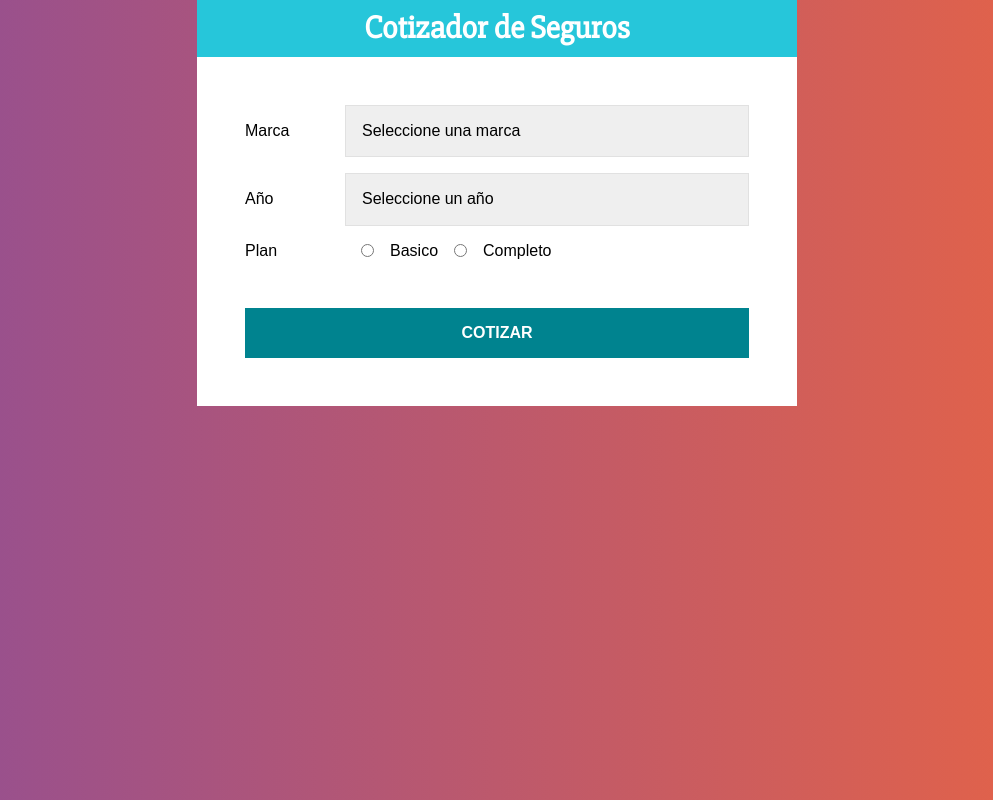
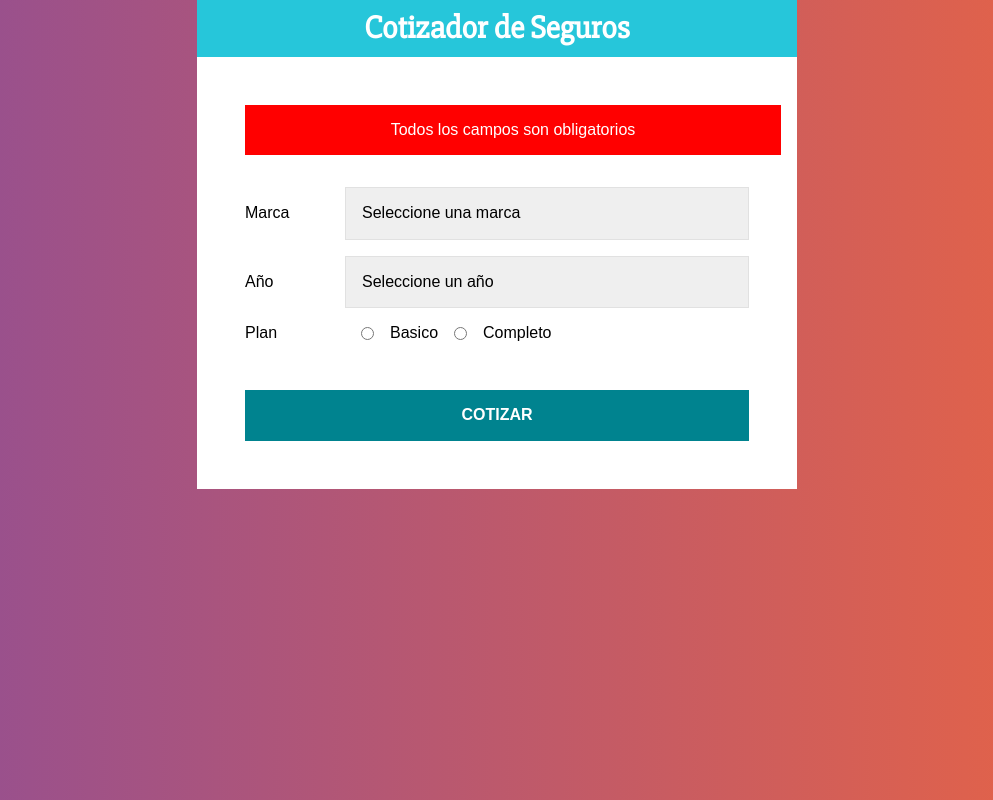
Before and after one commit to oscarjho/cotizador, a React (Create React App) app: page / in a window 1280 px wide. Both pictures are taken after a click on the button "COTIZAR". Shown: the whole page, without its empty margins (143-1136 px from the left). Built offline with nearby package versions, Linux system fonts and the light colour scheme.

Commit message:
Validando el formulario y mostrando error

```diff
--- a/src/components/Formulario.js
+++ b/src/components/Formulario.js
@@ -48,8 +48,12 @@
       plan: ''
     });
 
+    // State para el error
+    const [error, guardarError] = useState(false);
+
     // extraer los valores del state
     const {marca, year, plan} = datos;
+
 
     // leer los datos del formulario
     const obtenerInformacion = e => {
@@ -59,8 +63,30 @@
         })
     }
 
+    // Cuando el usuario presiona submit
+    const cotizarSeguro = e => {
+        e.preventDefault();
+        if(marca.trim()==='' || year.trim()==='' || plan.trim()==='') {
+            guardarError(true);
+            return;
+        }
+        guardarError(false);
+    }
+
+    const Error = styled.div`
+        background-color: red;
+        color: white;
+        padding: 1rem;
+        width: 100%;
+        text-align: center;
+        margin-bottom: 2rem;
+    `;
+
     return (
-        <form>
+        <form
+            onSubmit={cotizarSeguro}
+        >
+            {error ? <Error> Todos los campos son obligatorios </Error>: null}
             <Campo>
                 <Label>Marca</Label>
                 <Select
@@ -111,7 +137,7 @@
                     onChange={obtenerInformacion}
                 /> Completo
             </Campo>
-            <Boton type="button">Cotizar</Boton>
+            <Boton type="submit">Cotizar</Boton>
         </form>
     );
 }
```
